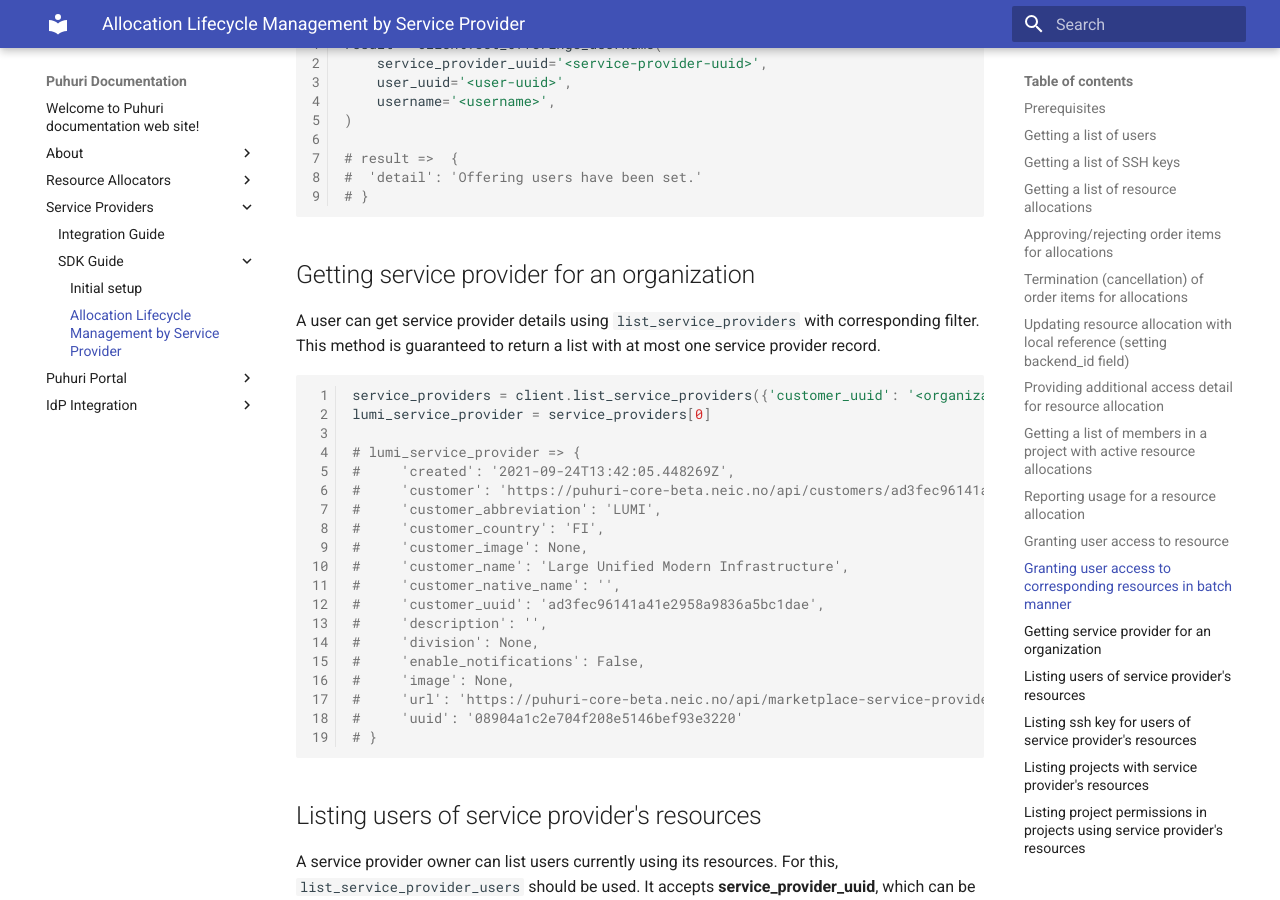
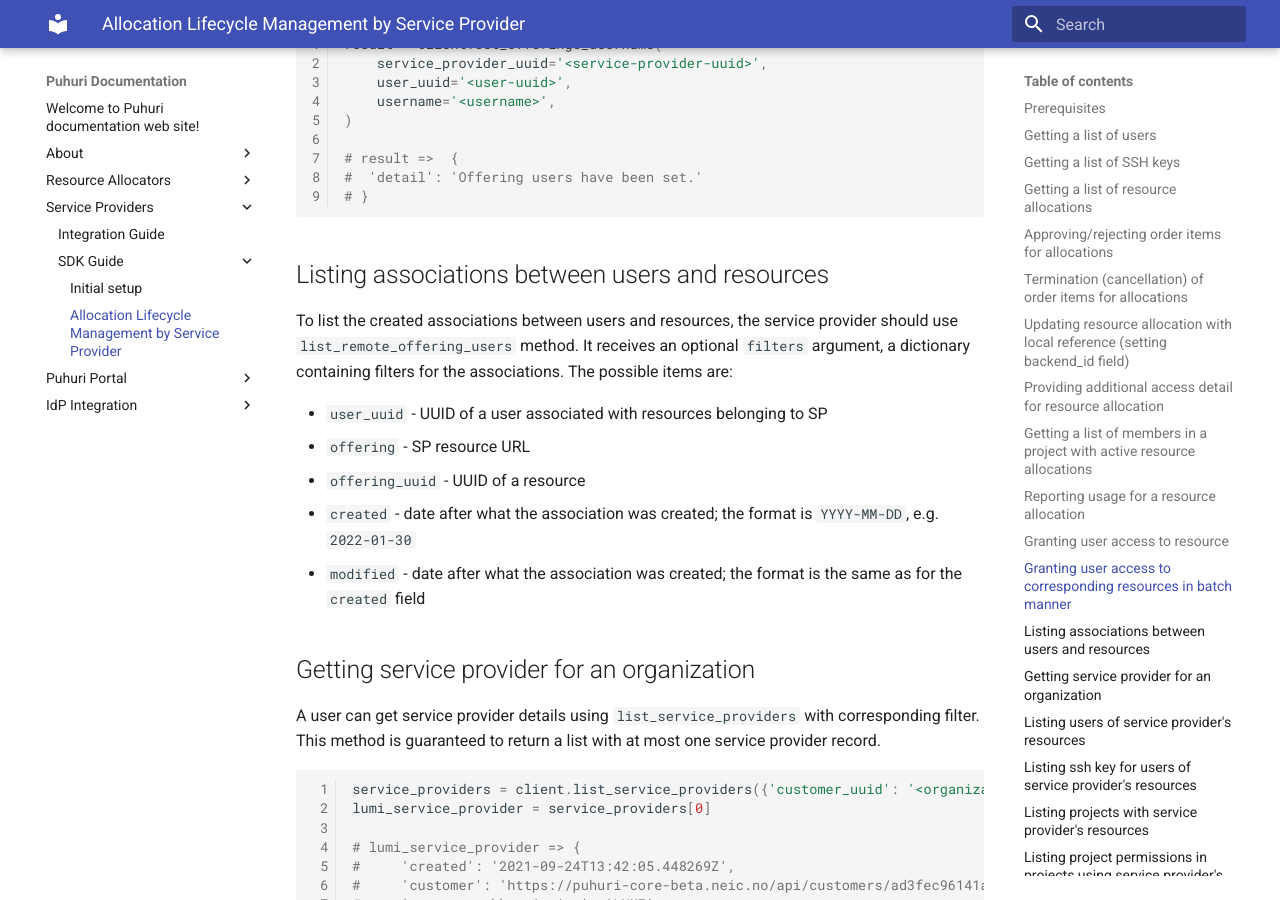
Before and after one commit to neicnordic/puhuri-web, an MkDocs documentation site: the page built from docs/SDK guide/allocation-management-sp.md, in a window 1280 px wide and 900 px high, scrolled down 8150 px. Built offline with MkDocs 1.6.1 and Material for MkDocs 9.7.7, drawn with Linux system fonts in a browser that asks for light colours.

Commit message:
Instructions for OfferingUser listing

````diff
--- a/docs/SDK guide/allocation-management-sp.md
+++ b/docs/SDK guide/allocation-management-sp.md
@@ -384,6 +384,16 @@ result = client.set_offerings_username(
 # }
 ```
 
+## Listing associations between users and resources
+
+To list the created associations between users and resources, the service provider should use `list_remote_offering_users` method. It receives an optional `filters` argument, a dictionary containing filters for the associations. The possible items are:
+
+- `user_uuid` - UUID of a user associated with resources belonging to SP
+- `offering` - SP resource URL
+- `offering_uuid` - UUID of a resource
+- `created` - date after what the association was created; the format is `YYYY-MM-DD`, e.g. `2022-01-30`
+- `modified` - date after what the association was created; the format is the same as for the `created` field
+
 ## Getting service provider for an organization
 
 A user can get service provider details
````
Also changed, not shown: 3 other files.
